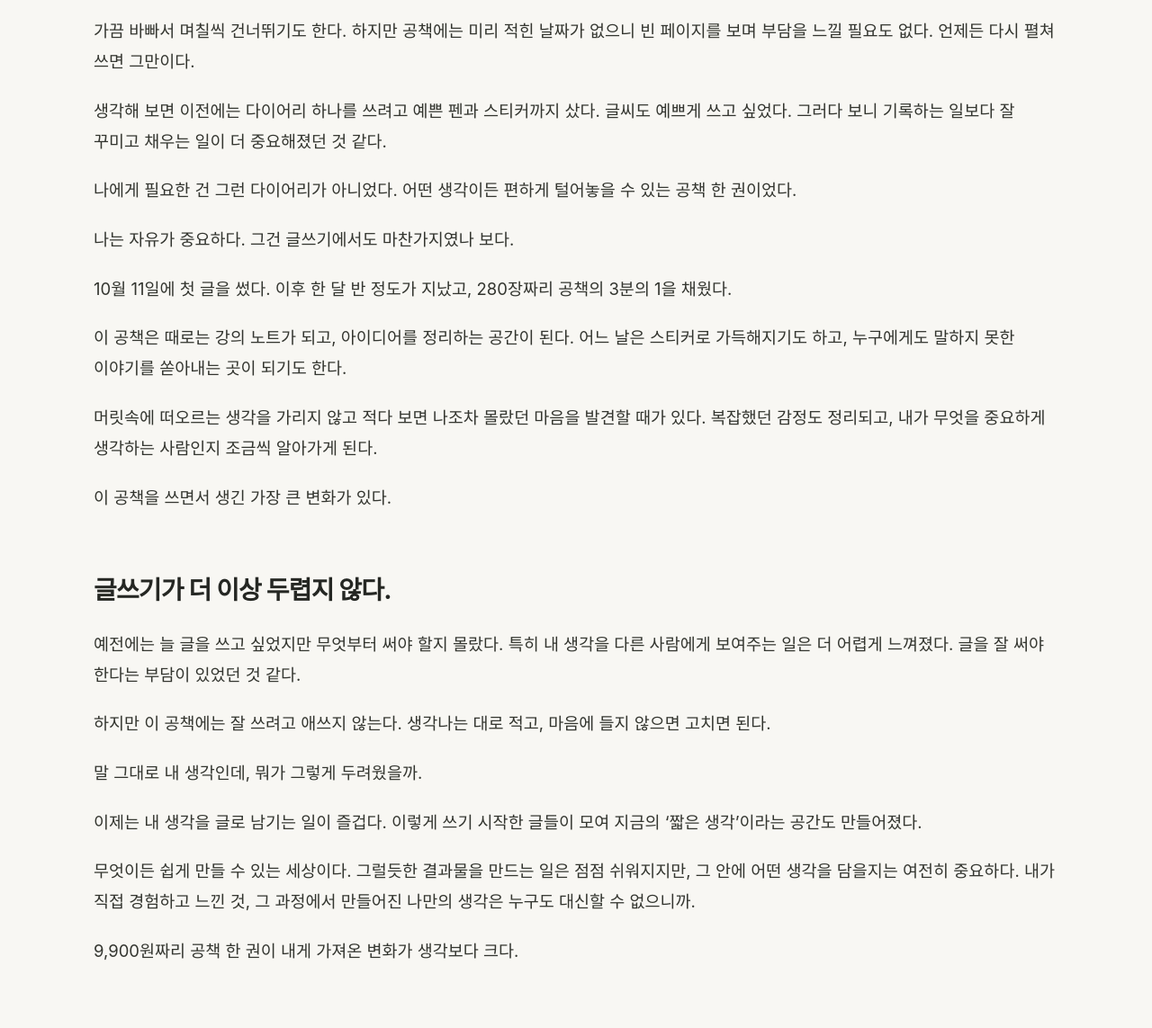
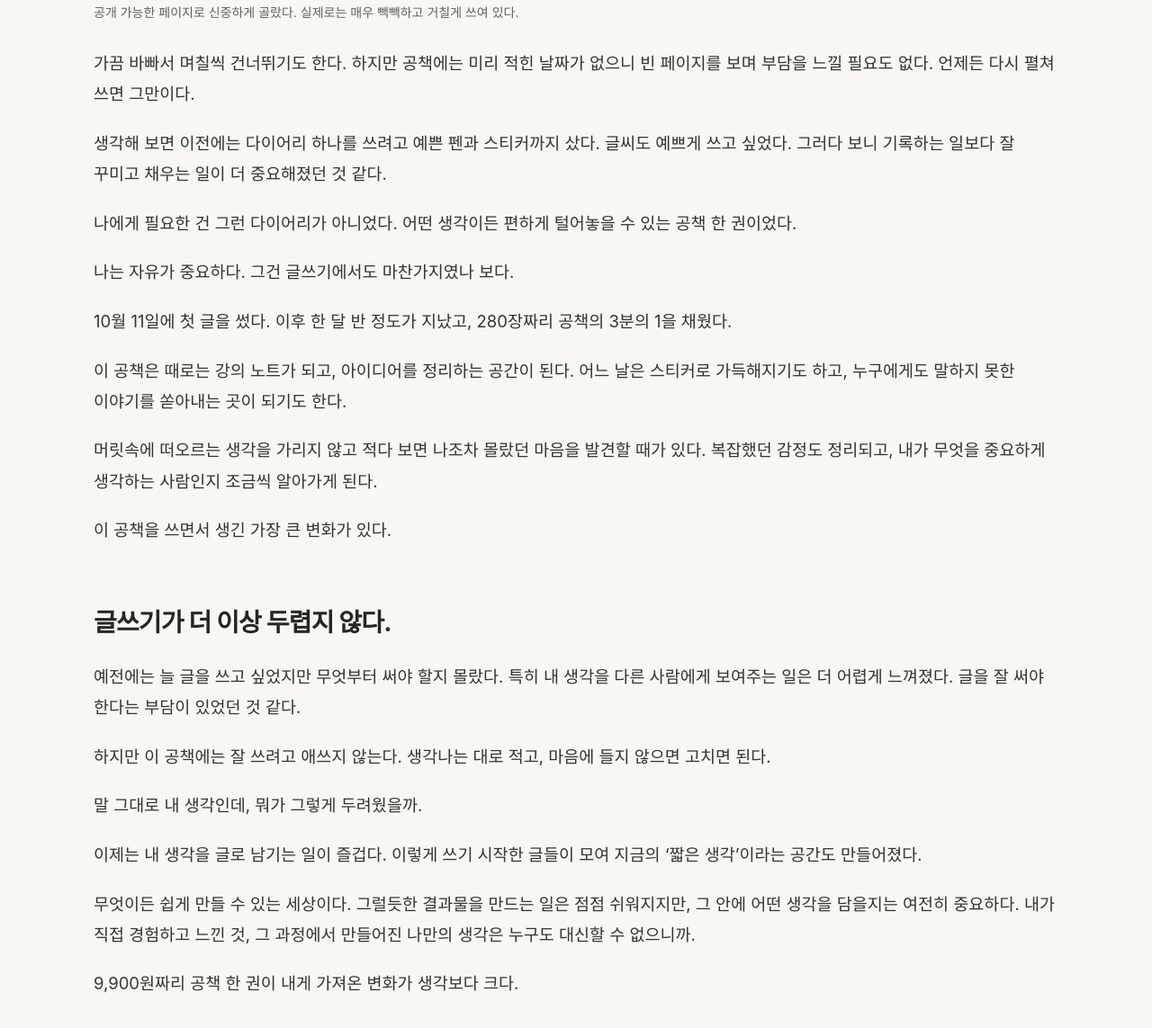
Before and after one commit to k-im-rose/k-im-rose.github.io, a Jekyll site: the page built from _thoughts/notebook-9900.md, in a window 1280 px wide and 1400 px high, scrolled down 1020 px. Shown: the part 253-1396 px from the top of the window at 90% size. Built offline with Jekyll 4.4.1, drawn with Linux system fonts in a browser that asks for light colours; some web fonts are replaced.

Commit message:
짧은 생각: 공책 사진 아래 주석 추가
Co-Authored-By: Claude Haiku 5.5 <noreply@anthropic.com>

```diff
--- a/_thoughts/notebook-9900.md
+++ b/_thoughts/notebook-9900.md
@@ -31,6 +31,7 @@ summary: 빈 페이지의 부담을 내려놓고 다시 쓰기 시작한 이유
     <img src="/assets/images/thoughts/notebook-9900/notebook-b.jpg" alt="9,900원짜리 공책 사진 2" loading="lazy">
   </figure>
 </div>
+<p class="caption">공개 가능한 페이지로 신중하게 골랐다. 실제로는 매우 빽빽하고 거칠게 쓰여 있다.</p>
 
 가끔 바빠서 며칠씩 건너뛰기도 한다. 하지만 공책에는 미리 적힌 날짜가 없으니 빈 페이지를 보며 부담을 느낄 필요도 없다. 언제든 다시 펼쳐 쓰면 그만이다.
 
--- a/assets/css/cv.css
+++ b/assets/css/cv.css
@@ -705,3 +705,6 @@ a.work-row:hover small { color: #fff; }
 .thought-body .pair { display: grid; grid-template-columns: 1fr 1fr; gap: 12px; margin: 2em 0; }
 .thought-body .pair figure { margin: 0; }
 @media (max-width: 600px) { .thought-body .pair { grid-template-columns: 1fr; } }
+
+/* 사진 아래 작은 주석 글씨 */
+.thought-body .caption { margin: -1em 0 2em; font-size: 14px; line-height: 1.6; color: var(--soft); }
```
